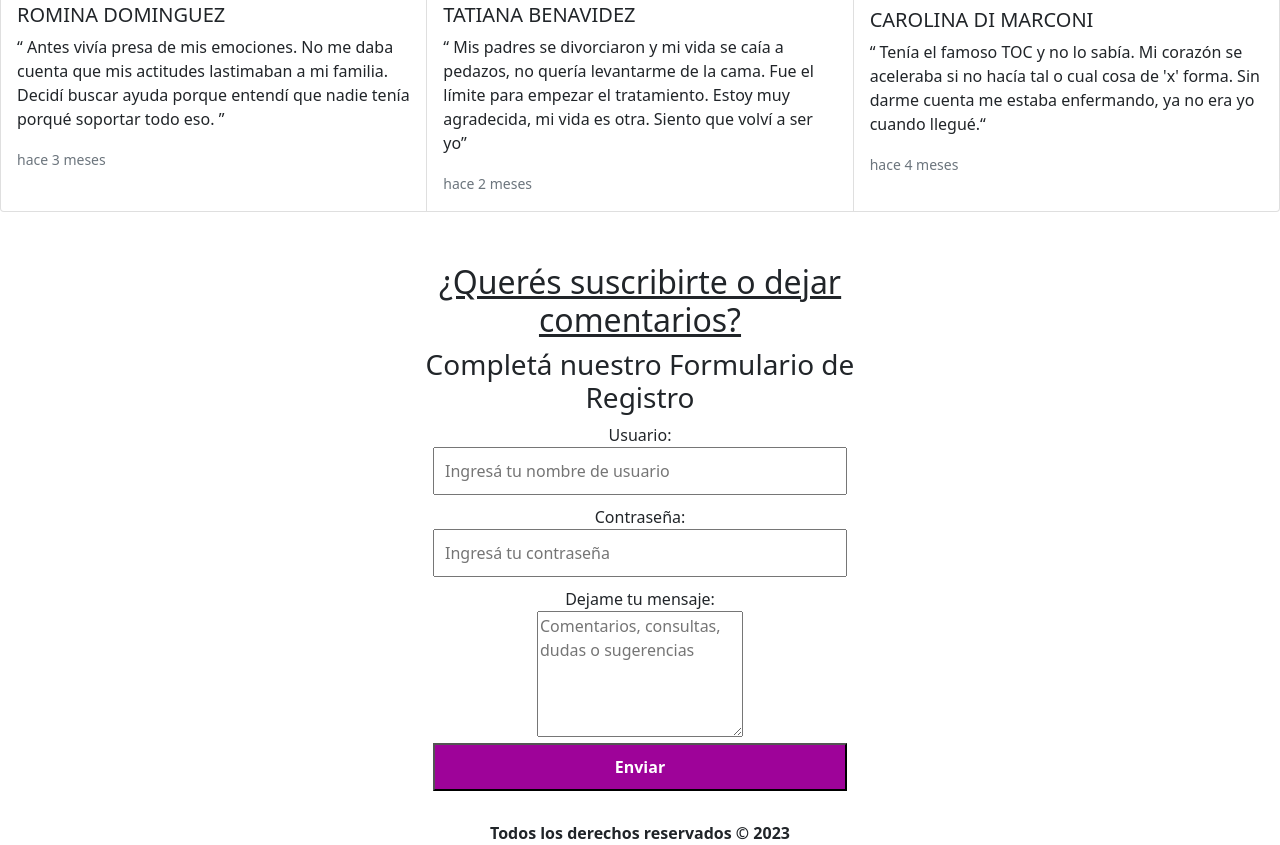
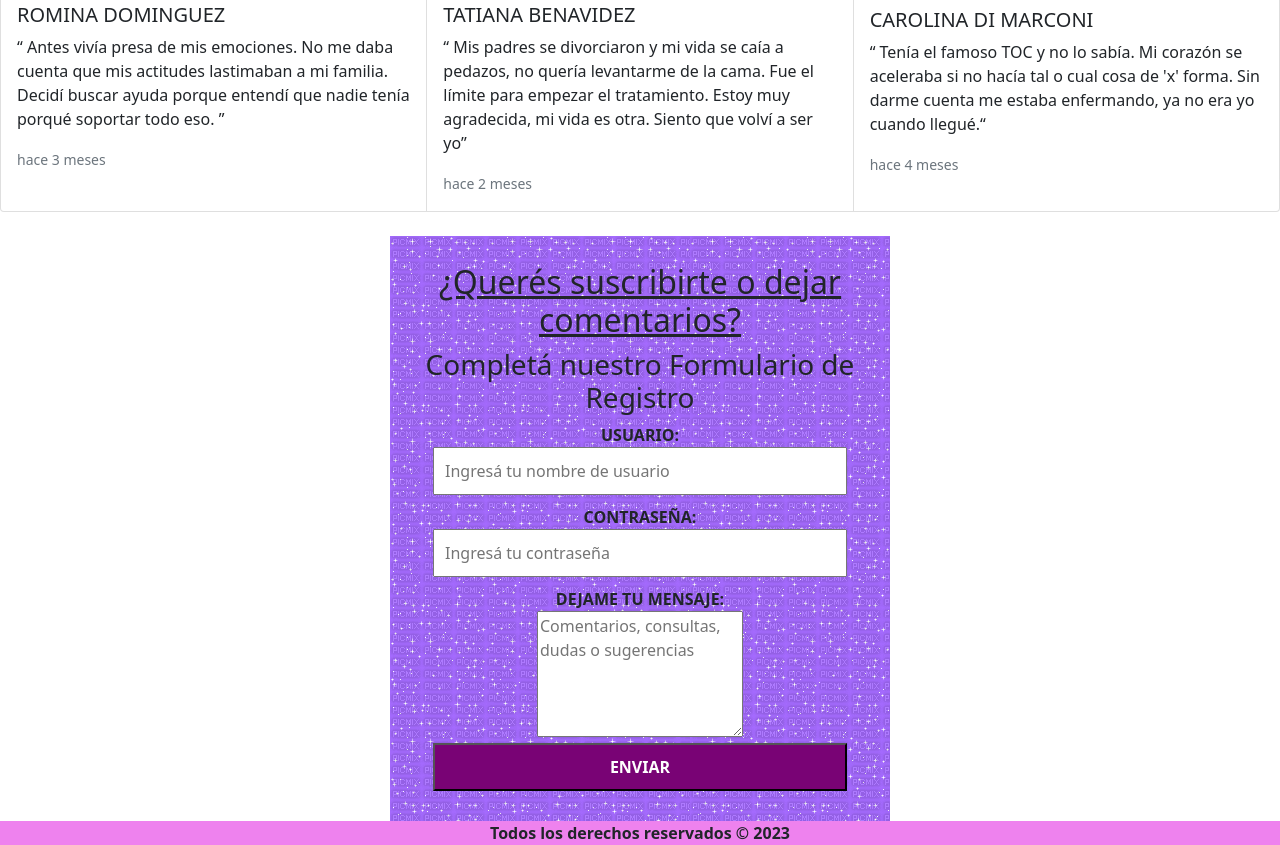
Before and after one commit to Noelia-Ruiz/Proyecto_Final, a plain HTML site: page index.html in a window 1280 px wide. Shown: the part 1600-2445 px from the top of the page. Drawn offline with nearby package versions, Linux system fonts and the light colour scheme.

Commit message:
Se añade imagen al fondo del form y retoques al css

```diff
--- a/index.html
+++ b/index.html
@@ -139,16 +139,16 @@
         El atributo method se establece en "get" para indicar que se utilizará el método GET para enviar los datos.-->
         <form action="enviar" method="get"> <!--ETIQUETA FORM: Nos permite generar un formulario-->
             <center> <!--centramos el contenido del form-->
-                <label for="usuario">Usuario:</label> <!--label es una etiqueta de pertenencia del campo, en este caso para guardar usuario-->
+                <label for="usuario">USUARIO:</label> <!--label es una etiqueta de pertenencia del campo, en este caso para guardar usuario-->
                 <input type="text" placeholder="Ingresá tu nombre de usuario" required> <!--REQUIRED: Indica que el campo es obligatorio-->
                 <!--PLACEHOLDER: es lo que vemos y desaparece cuando empezamos a escribir-->
-                <label for="contrasena">Contraseña:</label> <!--este campo muestra lo que ingresamos como puntos-->
+                <label for="contrasena">CONTRASEÑA:</label> <!--este campo muestra lo que ingresamos como puntos-->
                 <input type="password" placeholder="Ingresá tu contraseña" required>
 
-            <center><label for="mensaje">Dejame tu mensaje:</label></center> <!--textarea permite ingresartexto-->
+            <center><label for="mensaje">DEJAME TU MENSAJE:</label></center> <!--textarea permite ingresartexto-->
                 <textarea id="mensaje" placeholder="Comentarios, consultas, dudas o sugerencias" rows="5" required></textarea>
 
-                <input type="submit" value="Enviar"> <!--tenemos un botón para enviar la información-->
+                <input type="submit" value="ENVIAR"> <!--tenemos un botón para enviar la información-->
             </center>
         </form>
     </div>
--- a/style.css
+++ b/style.css
@@ -197,7 +197,7 @@ h2{
 }
 
 .formulario {
-    background-image: url('assets/granas.gif'); /*proximamente añadiré backgroun, una imagen al formulario*/
+    background-image: url('assets/granas_colores.gif'); /*la imagen toma el contenedor de form solamente*/
     max-width: 500px; /*es el ancho máximo en que puede extenderse esta imagen*/
     margin: 0 auto;
     padding: 20px;
@@ -210,13 +210,18 @@ h2{
 }
 
 .formulario input[type="submit"] { /*tipo submit: hace referencia al envío de información*/
-    background-color: #9e0399;
+    background-color: #790375;
     color: white;
     font-weight: bold;
     cursor: pointer;
 }
 
+.formulario label{
+    font-weight: bold;
+}
+
 footer{
+    background-color: violet;
     text-align: center; /*alineamos al centro*/
     font-weight: bold; /*letra en negrita*/
 }
```
Also changed, not shown: assets/granas_colores.gif (added).
